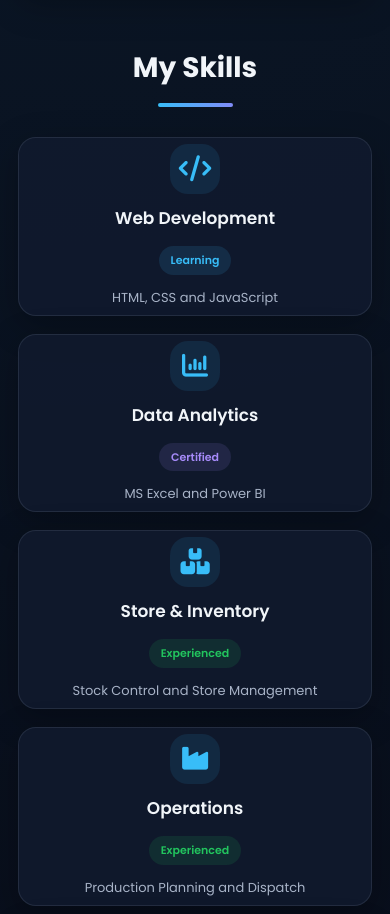
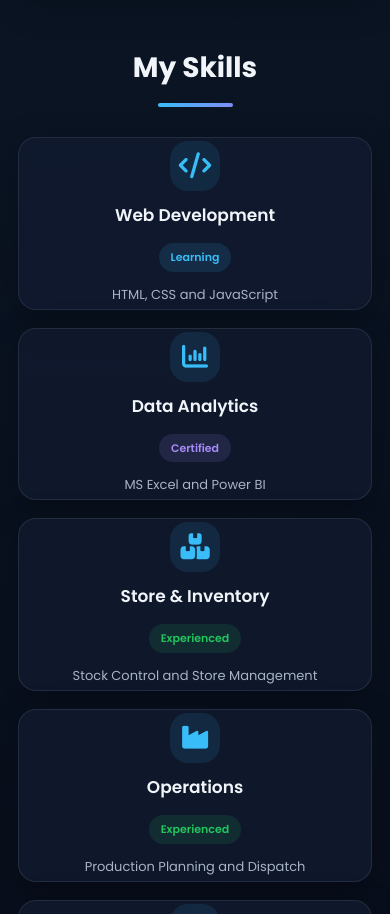
Before and after one commit to Himansh11296/my-website, a plain HTML site: page index.html in a window 390 px wide. Shown: the part 1460-2374 px from the top of the page. Drawn offline with nearby package versions, Linux system fonts and the light colour scheme.

```diff
--- a/style.css
+++ b/style.css
@@ -1265,7 +1265,7 @@ body.light-mode .contact-form textarea {
     }
 
     .skill-card {
-    padding: 6px 10px;
+    padding: 3px 8px;
 }
 
     .experience-card h3 {
```
